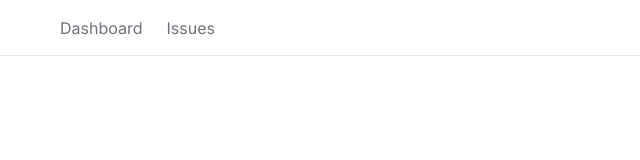
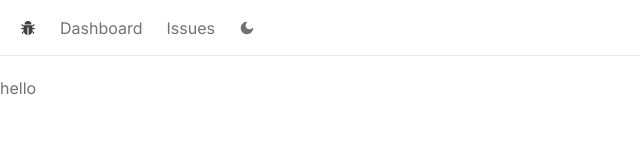
Before and after one commit to habibullahturkmen/issue-tracker, a Next.js app: page / in a window 1280 px wide. Shown: the top 160 px of the page, without its empty margins (0-640 px from the left). Built offline with nearby package versions, Linux system fonts and the light colour scheme.

Commit message:
light and dark theme added with switch theme functionality

```diff
--- a/package.json
+++ b/package.json
@@ -10,6 +10,7 @@
   },
   "dependencies": {
     "next": "14.2.3",
+    "next-themes": "^0.3.0",
     "prettier": "^3.2.5",
     "react": "^18",
     "react-dom": "^18",
--- a/src/app/NavBar.tsx
+++ b/src/app/NavBar.tsx
@@ -1,6 +1,7 @@
 import { AiFillBug } from "react-icons/ai"
 import Link from "next/link"
 import React from "react"
+import ThemeSwitch from "@/app/components/ThemeSwitch"
 
 const NavBar = () => {
   const links = [
@@ -10,15 +11,18 @@ const NavBar = () => {
 
   return (
     <nav className="flex space-x-6 border-b mb-5 px-5 h-14 items-center">
-      <Link href="/"><AiFillBug /></Link>
-      <ul className="flex space-x-6">
+      <Link className="text-zinc-700 hover:text-black dark:text-gray-300 dark:hover:text-white" href="/"><AiFillBug /></Link>
+      <ul className="flex space-x-6 items-center">
         {links.map((link) => (
           <li key={link.id}>
-            <Link className="text-zinc-500 hover:text-zinc-800 transition-colors" href={link.href}>
+            <Link
+              className="text-zinc-500 hover:text-zinc-900 dark:text-gray-300 dark:hover:text-white transition-colors"
+              href={link.href}>
               {link.label}
             </Link>
           </li>
         ))}
+        <ThemeSwitch />
       </ul>
     </nav>
   )
--- /dev/null
+++ b/src/app/components/ThemeSwitch.tsx
@@ -0,0 +1,37 @@
+"use client"
+
+import { AiFillMoon, AiFillSun } from "react-icons/ai"
+import { useState, useEffect } from "react"
+import { useTheme } from "next-themes"
+
+export default function ThemeSwitch() {
+  const [mounted, setMounted] = useState(false)
+  const { setTheme, resolvedTheme } = useTheme()
+
+  useEffect(() => setMounted(true), [])
+
+  if (!mounted) return (
+    <div style={{ height: "16px", width: "16px" }}></div>
+  )
+
+  if (resolvedTheme === "dark") {
+    return (
+      <AiFillSun
+        className="text-gray-300 hover:text-white cursor-pointer"
+        onClick={() => setTheme("light")}
+        size={16}
+      />
+    )
+  }
+
+  if (resolvedTheme === "light") {
+    return (
+      <AiFillMoon
+        className="text-zinc-500 hover:text-zinc-900 cursor-pointer"
+        onClick={() => setTheme("dark")}
+        size={16}
+      />
+    )
+  }
+
+}
--- /dev/null
+++ b/src/app/context/providers.tsx
@@ -0,0 +1,15 @@
+"use client"
+
+import { ThemeProvider } from "next-themes"
+
+export function Providers({ children }: { children: React.ReactNode }) {
+  return (
+    <ThemeProvider
+      attribute="class"
+      defaultTheme="system"
+      enableSystem={true}
+    >
+      {children}
+    </ThemeProvider>
+  )
+}
--- a/src/app/globals.css
+++ b/src/app/globals.css
@@ -8,7 +8,7 @@
   --background-end-rgb: 255, 255, 255;
 }
 
-@media (prefers-color-scheme: light) {
+@media (prefers-color-scheme: dark) {
   :root {
     --foreground-rgb: 255, 255, 255;
   }
--- a/src/app/layout.tsx
+++ b/src/app/layout.tsx
@@ -2,8 +2,9 @@ import { Inter } from "next/font/google"
 import type { Metadata } from "next"
 import React from "react"
 
+import { Providers } from "@/app/context/providers"
+import NavBar from "@/app/NavBar"
 import "./globals.css"
-import NavBar from "@/app/NavBar"
 
 const inter = Inter({ subsets: ["latin"] })
 
@@ -18,10 +19,12 @@ export default function RootLayout({
   children: React.ReactNode
 }>) {
   return (
-    <html lang="en">
+    <html lang="en" suppressHydrationWarning={true}>
       <body className={inter.className}>
-      <NavBar />
-      <main>{children}</main>
+      <Providers>
+        <NavBar />
+        <main>{children}</main>
+      </Providers>
       </body>
     </html>
   )
--- a/src/app/page.tsx
+++ b/src/app/page.tsx
@@ -1,7 +1,7 @@
 export default function Home() {
   return (
     <main>
-      <h1>hello</h1>
+      <h1 className="text-zinc-500 dark:text-gray-300">hello</h1>
     </main>
   )
 }
--- a/tailwind.config.ts
+++ b/tailwind.config.ts
@@ -16,5 +16,6 @@ const config: Config = {
     },
   },
   plugins: [],
+  darkMode: "class",
 };
 export default config;
```
Also changed, not shown: 1 other file (tests, documents, lock files or other folders).
